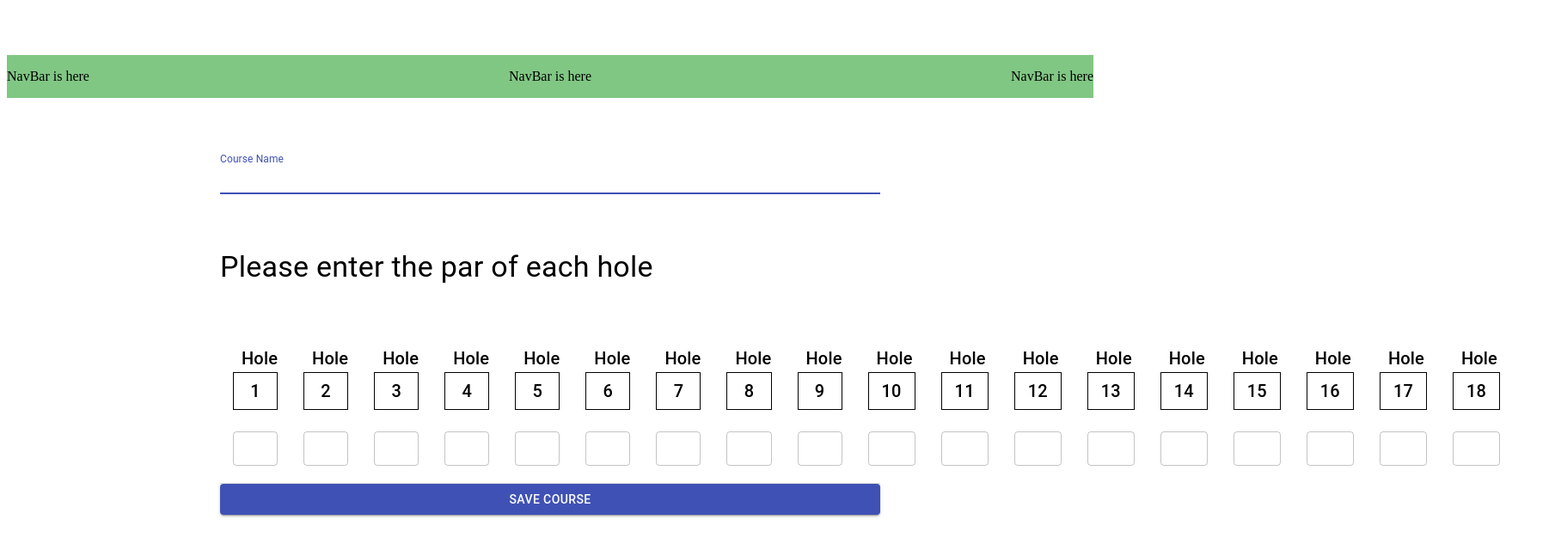
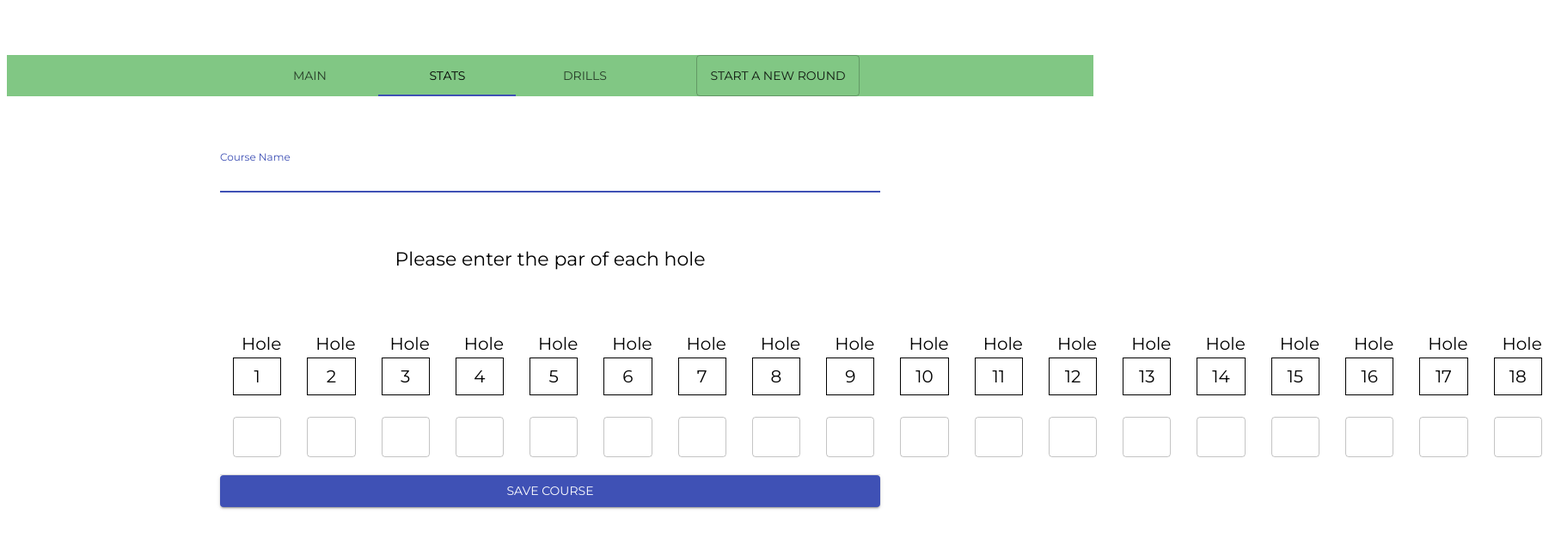
Before and after one commit to JoksuH/Golf_Statistics_Frontend, a React (Create React App) app: page / in a window 1280 px wide. Shown: the top 640 px of the page at 86% size, 1809 px wide, since content can reach past the window. Built offline with nearby package versions, Linux system fonts and the light colour scheme.

Commit message:
Added Navbar items

```diff
--- a/public/index.html
+++ b/public/index.html
@@ -7,37 +7,16 @@
     <meta name="theme-color" content="#000000" />
     <meta
       name="description"
-      content="Web site created using create-react-app"
+      content="Golf Stat Tracker 2021"
     />
-    <link rel="apple-touch-icon" href="%PUBLIC_URL%/logo192.png" />
-    <!--
-      manifest.json provides metadata used when your web app is installed on a
-      user's mobile device or desktop. See https://developers.google.com/web/fundamentals/web-app-manifest/
-    -->
     <link rel="manifest" href="%PUBLIC_URL%/manifest.json" />
-    <!--
-      Notice the use of %PUBLIC_URL% in the tags above.
-      It will be replaced with the URL of the `public` folder during the build.
-      Only files inside the `public` folder can be referenced from the HTML.
 
-      Unlike "/favicon.ico" or "favicon.ico", "%PUBLIC_URL%/favicon.ico" will
-      work correctly both with client-side routing and a non-root public URL.
-      Learn how to configure a non-root public URL by running `npm run build`.
-    -->
-    <title>React App</title>
+    <title>Golf Stat Tracker</title>
+    <link href="https://fonts.googleapis.com/css2?family=Montserrat&display=swap" rel="stylesheet">
   </head>
   <body>
     <noscript>You need to enable JavaScript to run this app.</noscript>
     <div id="root"></div>
-    <!--
-      This HTML file is a template.
-      If you open it directly in the browser, you will see an empty page.
 
-      You can add webfonts, meta tags, or analytics to this file.
-      The build step will place the bundled scripts into the <body> tag.
-
-      To begin the development, run `npm start` or `yarn start`.
-      To create a production bundle, use `npm run build` or `yarn build`.
-    -->
   </body>
 </html>
--- a/src/Components/AddNewCourse/HolesForm.tsx
+++ b/src/Components/AddNewCourse/HolesForm.tsx
@@ -42,6 +42,11 @@ const useStyles = makeStyles((theme) => ({
         textAlign: 'center'
 
     },
+    enterpar: {
+        fontSize: '22px',
+        textAlign: 'center',
+        textDecoration: 'italics'
+    },
     input: {
         "&:invalid": {
           border: "red solid 2px"
@@ -62,7 +67,7 @@ const HolesForm: React.FC<sentProps> = ({onChanged}) => {
 
     return (
         <Box className={styling.root}>
-            <Typography variant="h4">
+            <Typography variant="h4" className={styling.enterpar}>
                 Please enter the par of each hole
             </Typography>
             <Box className={styling.holenumbers}>
@@ -74,7 +79,7 @@ const HolesForm: React.FC<sentProps> = ({onChanged}) => {
                                 <Typography variant="h6">{number}</Typography>
                             </Box>
                             <Box className={styling.textfield}>
-                                <TextField size="small" id={number} variant='outlined' inputProps={{maxLength: 1, pattern: '[0-7]'}} onChange={onChanged}/>
+                                <TextField size="small" id={number} variant='outlined' inputProps={{maxLength: 1, pattern: '[0-7]',  style: { textAlign: 'center', fontSize: '22px' }}} onChange={onChanged}/>
                             </Box>
                         </Box>
                     )
--- a/src/Components/NavBar/NavBar.tsx
+++ b/src/Components/NavBar/NavBar.tsx
@@ -1,5 +1,8 @@
-import React from 'react';
+import React from 'react'
 import Box from '@material-ui/core/Box'
+import Tabs from '@material-ui/core/Tabs'
+import Tab from '@material-ui/core/Tab'
+import Button from '@material-ui/core/Button'
 import { makeStyles } from '@material-ui/core/styles'
 
 const useStyles = makeStyles((theme) => ({
@@ -7,22 +10,30 @@ const useStyles = makeStyles((theme) => ({
         marginTop: theme.spacing(8),
         display: 'flex',
         flexDirection: 'row',
-        justifyContent: 'space-between',
+        justifyContent: 'center',
+        width: '100%',
         backgroundColor: theme.palette.success.light,
     },
-
 }))
 const NavBar: React.FC = () => {
-
     const styling = useStyles()
 
-  return (
-    <Box className={styling.root}>
-        <p>NavBar is here</p>
-        <p>NavBar is here</p>
-        <p>NavBar is here</p>
-    </Box>
-  );
+    return (
+        <Box className={styling.root}>
+                <Tabs
+                    indicatorColor="primary"
+                    textColor="inherit"
+                    aria-label="Page Tab Selector"
+                    value={1}
+                    centered
+                >
+                    <Tab label="Main" />
+                    <Tab label="Stats" />
+                    <Tab label="Drills" />
+                </Tabs>
+                <Button variant="outlined" style={{marginLeft: '50px'}}>Start a New Round</Button>
+        </Box>
+    )
 }
 
-export default NavBar;
+export default NavBar
--- a/src/index.tsx
+++ b/src/index.tsx
@@ -1,10 +1,20 @@
-import React from 'react';
-import ReactDOM from 'react-dom';
-import App from './App';
+import React from 'react'
+import ReactDOM from 'react-dom'
+import App from './App'
+import { createMuiTheme } from '@material-ui/core/styles'
+import { ThemeProvider } from '@material-ui/core/styles'
+
+const theme = createMuiTheme({
+    typography: {
+        fontFamily: ['"Montserrat"', 'Open Sans'].join(','),
+    },
+})
 
 ReactDOM.render(
-  <React.StrictMode>
-    <App />
-  </React.StrictMode>,
-  document.getElementById('root')
-);
+    <React.StrictMode>
+        <ThemeProvider theme={theme}>
+            <App />
+        </ThemeProvider>
+    </React.StrictMode>,
+    document.getElementById('root')
+)
```
